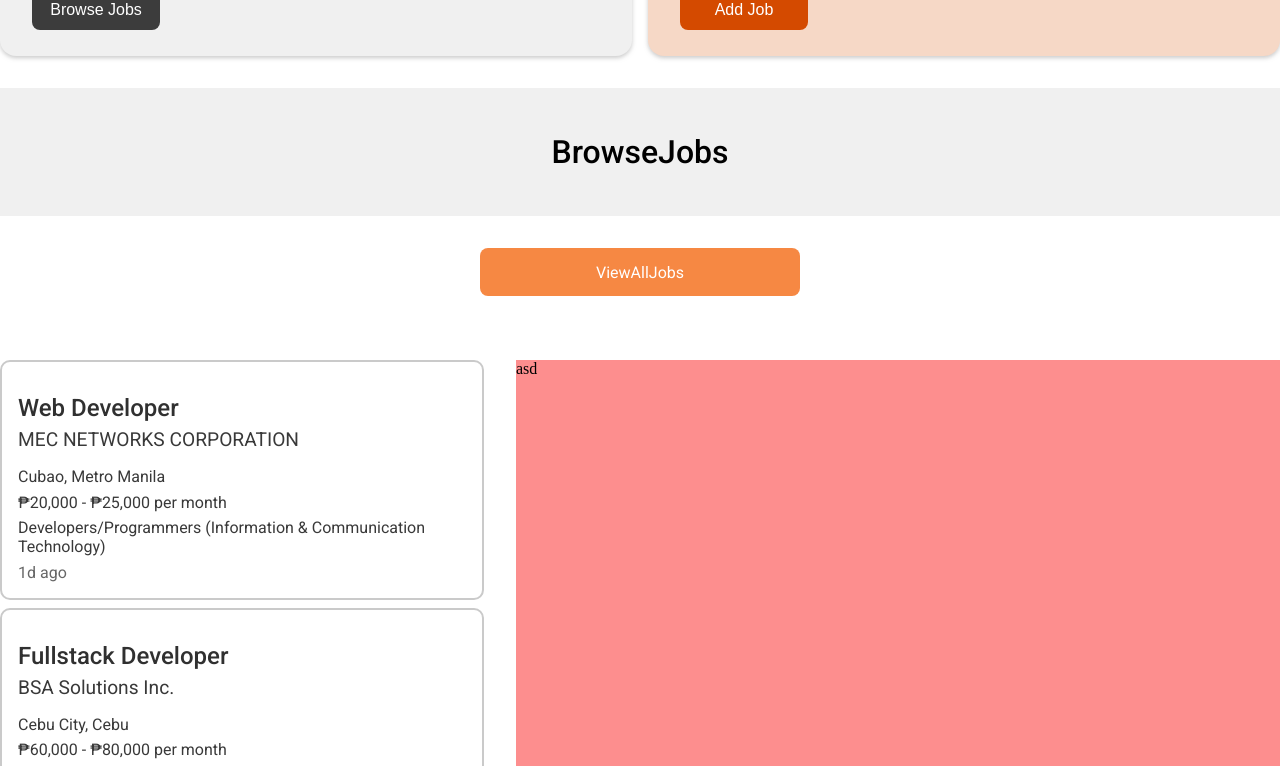
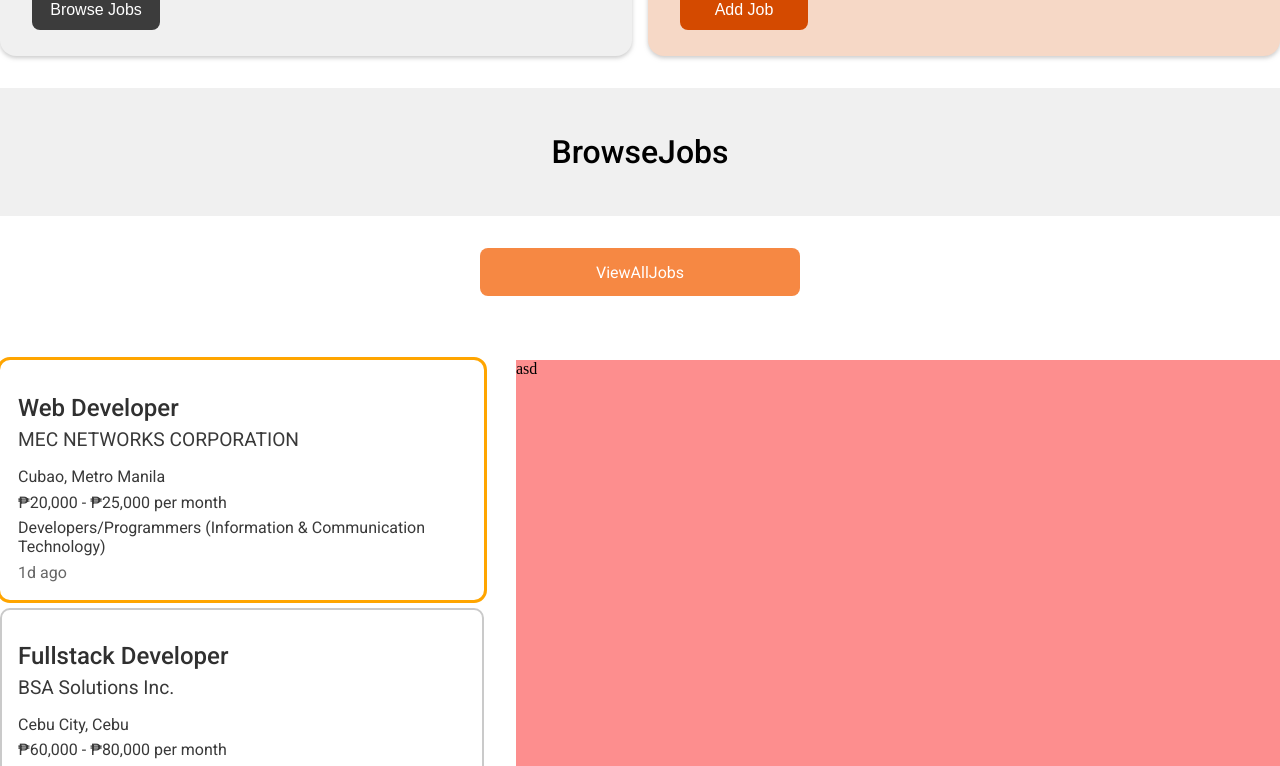
Before and after one commit to Matthewdo1231/Seekapp-ReactProject, a React (Vite) app: page / in a window 1280 px wide. Shown: the part 529-1295 px from the top of the page. Built offline with nearby package versions, Linux system fonts and the light colour scheme.

Commit message:
interactive Jobpreview component border using usestate hook

```diff
--- a/src/JobPreview.jsx
+++ b/src/JobPreview.jsx
@@ -4,7 +4,7 @@ import jobs from "../jobs.json";
 import { useState } from "react";
 
 const JobPreview = () => {
-  const [toggleHighlight, setToggleHighlight] = useState(false);
+  const [toggleHighlight, setToggleHighlight] = useState("article-0");
 
   return (
     <>
@@ -16,11 +16,11 @@ const JobPreview = () => {
             id={articleId}
             onClick={() =>
               setToggleHighlight((prev) => {
-                return !prev;
+                return (prev = articleId);
               })
             }
             className={
-              toggleHighlight
+              articleId == toggleHighlight
                 ? "JobPreviewContainerToggled"
                 : "JobPreviewContainer"
             }
```
